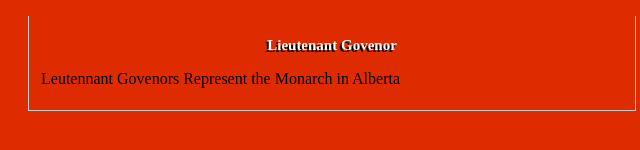
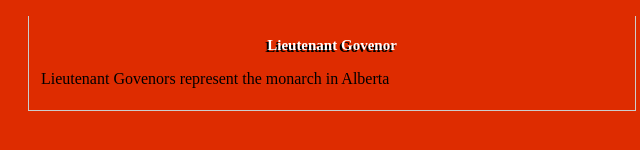
Before and after one commit to codekid-rgb/homesite, a plain HTML site: page iconsite/index.html in a window 1280 px wide. Both pictures are taken after a click on the button "Lieutenant Govenor". Shown: the part 336-486 px from the top of the page, 308-948 px from the left. Drawn offline with Linux system fonts and the light colour scheme.

Commit message:
fix more spelling1

```diff
--- a/iconsite/index.html
+++ b/iconsite/index.html
@@ -38,7 +38,7 @@
 </div>
 <div id="lefgov" class="tabcontent">
   <h3>Lieutenant Govenor</h3>
-  <p>Leutennant Govenors Represent the Monarch in Alberta</p>
+  <p>Lieutenant Govenors represent the monarch in Alberta</p>
 </div>
  <script>
 function opentab(evt, cityName) {
```
